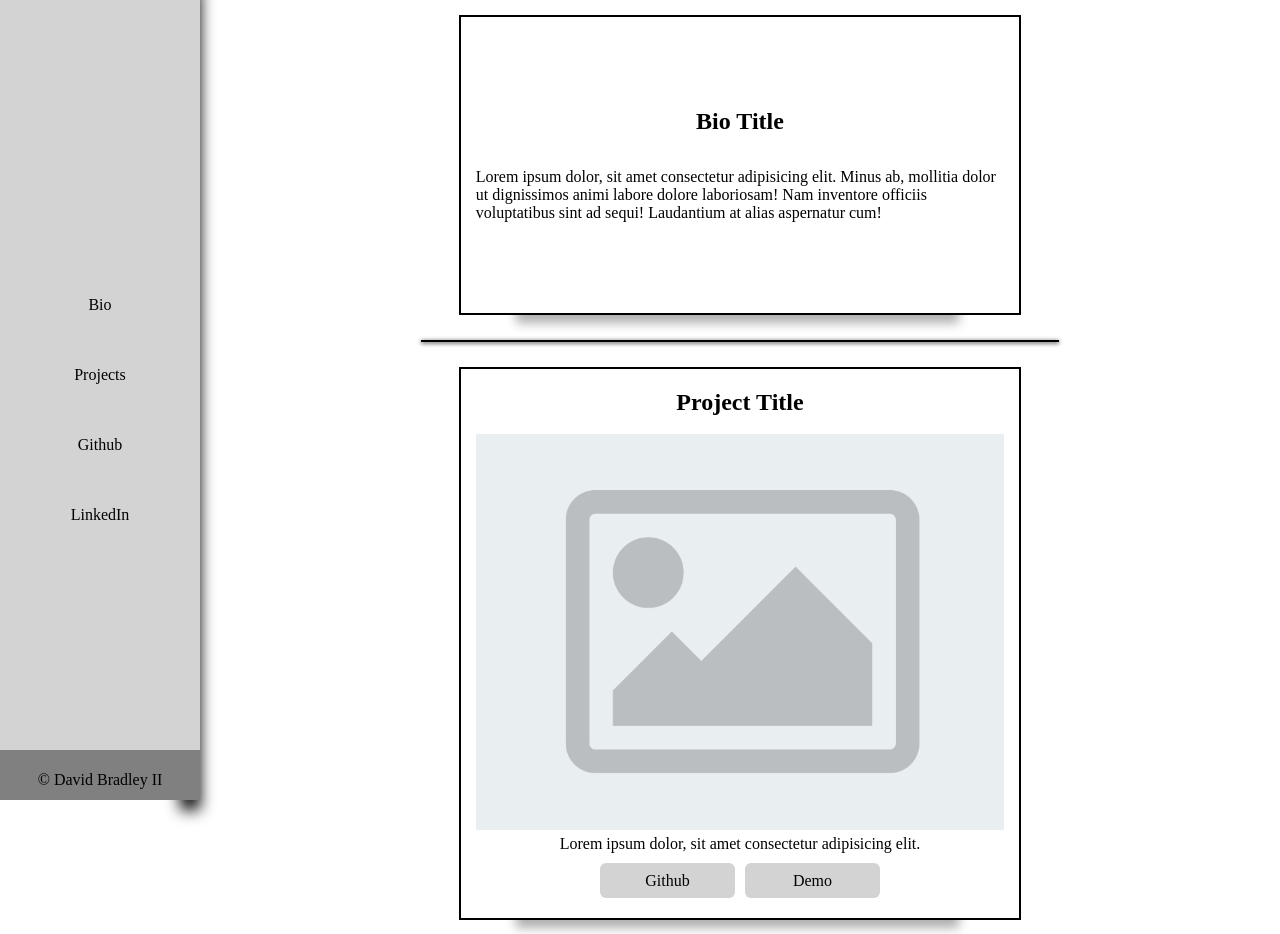
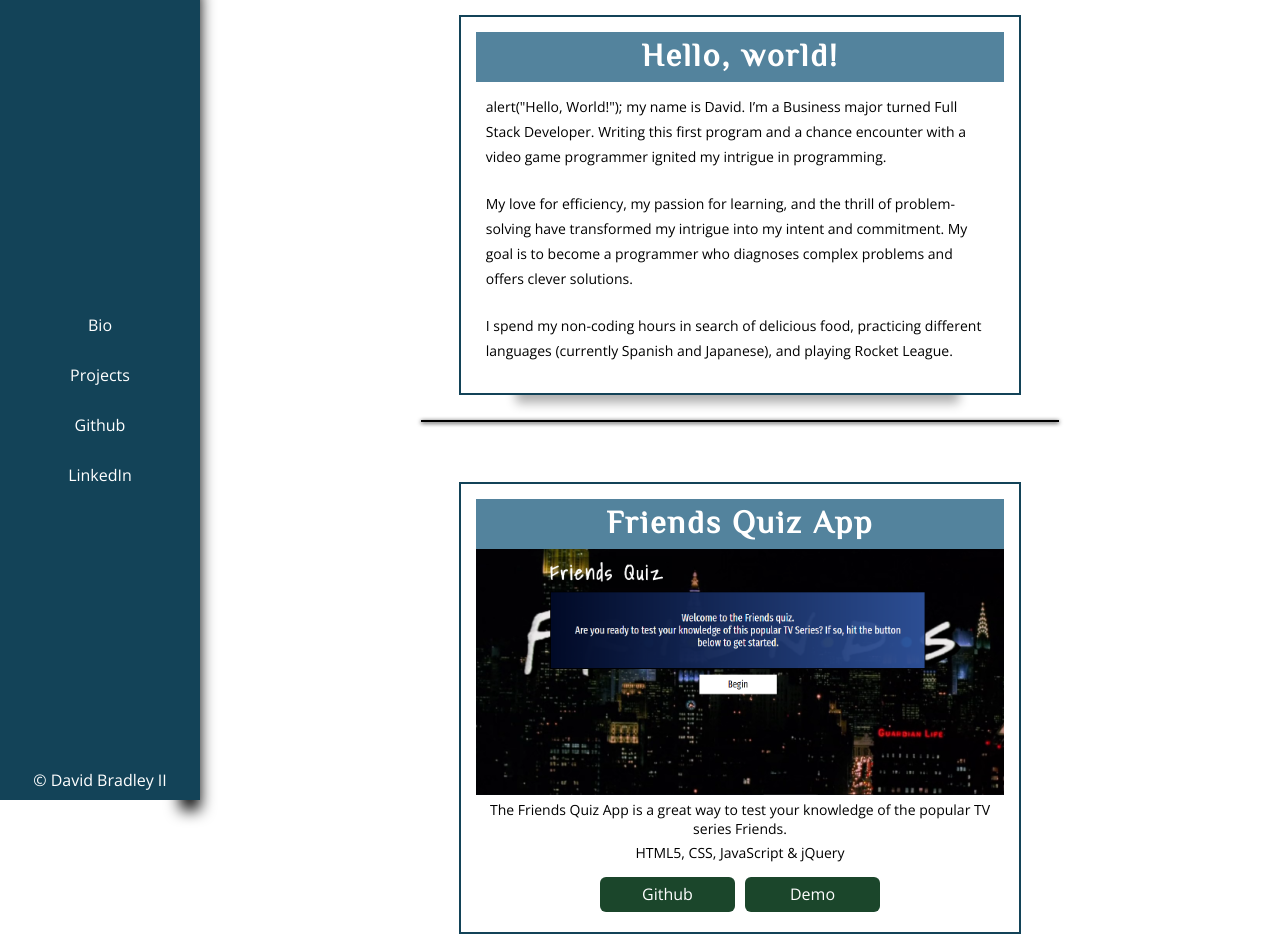
Before and after one commit to davidjbradleyii/portfolio, a plain HTML site: page index.html in a window 1280 px wide. Shown: the top 934 px of the page. Drawn offline with nearby package versions, Linux system fonts and the light colour scheme; a web font is replaced by a local one.

Commit message:
adds portfolio content to complete phase I of portfolio

```diff
--- a/index.css
+++ b/index.css
@@ -6,9 +6,7 @@
 
 body{
     font-size: 16px;
-    /*font-family: 'Gentium Basic', serif;
-    font-family: 'Open Sans', sans-serif;*/
-    font-family: serif;
+    font-family: 'Open Sans', sans-serif;
 }
 
 header{
@@ -16,7 +14,7 @@ header{
     top:0;
     height:50px;
     width:100%;
-    background-color: gray;
+    background-color: hsla(198,64%,21%,1);
     z-index: 100;
 }
 
@@ -25,19 +23,26 @@ ul{
     justify-content: space-evenly;
     align-items: center;
     list-style: none;
-    width:75%;
     height:50px;
     margin: 0 auto;
-    background-color: lightgray;
 }
 
-li{
+li a{
+    display:block;
+    width:70px;
+    height:50px;
+    text-align: center;
+    line-height: 50px;
     text-decoration: none;
+    color:white;
+    font-family: 'Open Sans', sans-serif;
+    font-size: 14px;
 }
 
-a{
-    text-decoration: none;
-    color:black;
+li a:hover{
+    background-color: hsl(159, 53%, 25%);
+    color:white;
+    text-shadow: 1px 1px 1px hsl(0,0%,60%);
 }
 
 main{
@@ -58,9 +63,13 @@ h1, h2{
     position:sticky;
     position: -webkit-sticky;
     top:50px;
-    background-color: white;
+    background-color: hsla(201,31%,47%,1);
     text-align: center;
     padding: 5px;
+    font-size:24px;
+    color:white;
+    font-family: 'Philosopher', sans-serif;
+    letter-spacing: 1px;
 }
 
 section{
@@ -70,10 +79,10 @@ section{
     position: relative;
     width:75%;
     height:auto;
-    margin-top: 35px;
+    margin-top: 50px;
     padding: 15px;
-    border: 2px solid black;
-    background-color: white;
+    border: 2px solid hsla(198,64%,21%,1);
+    background-color: hsla(0,50%,100%,1);
 }
 
 section:after{
@@ -87,7 +96,10 @@ section:after{
 }
 
 section > p{
-    margin-top: 15px;
+    margin-top: 2px;
+    font-size: 14px;
+    line-height: 25px;
+    padding:10px;
 }
 
 figure{
@@ -105,6 +117,14 @@ figure{
 figcaption{
     padding:5px;
     text-align: center;
+    font-family: 'Open Sans', sans-serif;
+    font-size: 14px;
+}
+
+.technologies{
+    display:block;
+    margin-top:5px;
+    margin-bottom: 5px;
 }
 
 .project-links{
@@ -117,16 +137,18 @@ figcaption{
 .project-links a{
     width:135px;
     height: 35px;
-    background-color: lightgray;
+    background-color: hsla(142, 44%, 19%,1);
     margin: 5px;
     line-height: 35px;
     text-align: center;
     border-radius: 6px;
+    text-decoration: none;
+    color:white;
+    font-size: 14px;
 }
 
 .project-links a:hover{
-    text-shadow: 1px 2px 3px #afafaf;
-    background-color: gray;
+    background-color: hsl(159, 53%, 25%);
     color:white;
 }
 
@@ -139,8 +161,10 @@ hr{
 }
 
 #bio{
+    display:block;
     margin-top:75px;
     padding-bottom: 20px;
+    font-family: 'Open Sans', sans-serif;
 }
 
 footer{
@@ -148,9 +172,12 @@ footer{
     bottom: 0;
     width:100%;
     height: 50px;
-    background-color: gray;
+    background-color: hsla(198,64%,21%,1);
     text-align: center;
     z-index: 100;
+    line-height: 50px;
+    color:white;
+    font-family: 'Open Sans', sans-serif;
 }
 
 @media only screen and (min-width: 800px){
@@ -166,7 +193,6 @@ footer{
 
     #bio{
         margin-top:15px;
-        height:300px;
     }
 
     header{
@@ -189,11 +215,13 @@ footer{
         top:0;
         height:50px;
         width:100%;
+        font-size:32px;
+        font-family: 'Philosopher', sans-serif;
+        letter-spacing: 2px;
     }
 
     nav{
         height: 100%;
-        background-color: lightgray;
     }
 
     ul{
@@ -201,32 +229,42 @@ footer{
         justify-content: center;
         height: 100%;
         width: 100%;
+        background-color: hsla(198,64%,21%,1);
     }
 
-    li{
-        margin-top: 20px;
+    li a{
+        display:block;
+        max-width: 0;
+        min-width:200px;
         height:50px;
-        width:100%;
         text-align: center;
         line-height: 50px;
+        text-decoration: none;
+        color:white;
+        font-family: 'Open Sans', sans-serif;
+        font-size: 16px;
     }
 
-    li:hover{
-        background-color: white;
-        text-shadow: 1px 1px 5px rgba(0,0,0,.3);
+    li a:hover{
+        background-color: hsl(159, 53%, 25%);
+        color:white;
+        text-shadow: 1px 1px 1px hsl(0,0%,60%);
     }
 
     section{
         max-width:750px;
         border: none;
-        margin-top: 15px;
-        border:2px solid black;
+        border: 2px solid hsla(198,64%,21%,1);
+    }
+
+    .project-links a{
+        font-size: 16px;
     }
 
     footer{
         width: 200px;
         height: 50px;
-        background-color: gray;
+        background-color: hsla(198,64%,21%,1);
         text-align: center;
         line-height: 50px;
         padding: 5px;
--- a/index.html
+++ b/index.html
@@ -5,6 +5,8 @@
     <meta name="viewport" content="width=device-width, initial-scale=1.0">
     <meta http-equiv="X-UA-Compatible" content="ie=edge">
     <link href="https://fonts.googleapis.com/css?family=Gentium+Basic|Open+Sans&display=swap" rel="stylesheet">
+    <link href="https://fonts.googleapis.com/css?family=Quicksand:700&display=swap" rel="stylesheet">
+    <link href="https://fonts.googleapis.com/css?family=Philosopher&display=swap" rel="stylesheet">
     <link href="index.css" type="text/css" rel="stylesheet" />
     <title>David Bradley: Portfolio</title>
 </head>
@@ -14,26 +16,31 @@
             <ul>
                 <li><a href="#bio">Bio</a></li>
                 <li><a href="#projects">Projects</a></li>
-                <li><a href="#github">Github</a></li>
-                <li><a href="#linkedin">LinkedIn</a></li>
+                <li><a href="https://github.com/davidjbradleyii">Github</a></li>
+                <li><a href="http://www.linkedin.com/in/david-bradley-ii-70347849">LinkedIn</a></li>
             </ul>
         </nav>
     </header>
     <main role="main">
         <div class="wrapper">
         <section  id="bio">
-            <h1>Bio Title</h1>
-            <p>Lorem ipsum dolor, sit amet consectetur adipisicing elit. Minus ab, mollitia dolor ut dignissimos animi labore dolore laboriosam! Nam inventore officiis voluptatibus sint ad sequi! Laudantium at alias aspernatur cum!</p>
+            <h1>Hello, world!</h1>
+            <p>alert("Hello, World!"); my name is David. I’m a Business major turned Full Stack Developer. Writing this first program and a chance encounter with a video game programmer ignited my intrigue in programming.</p>
+
+            <p>My love for efficiency, my passion for learning, and the thrill of problem-solving have transformed my intrigue into my intent and commitment. My goal is to become a programmer who diagnoses complex problems and offers clever solutions.</p>
+
+            <p>I spend my non-coding hours in search of delicious food, practicing different languages (currently Spanish and Japanese), and playing Rocket League.</p>
         </section>
         <hr />
         <section  id="projects">
-            <h2>Project Title</h2>
+            <h2>Friends Quiz App</h2>
             <figure>
-                <img src="imgPlaceholder.png" alt="Placeholder" class="m-img d-img"/>
-                <figcaption>Lorem ipsum dolor, sit amet consectetur adipisicing elit.</figcaption>
+                <img src="quiz-app-frontpage.png" alt="Placeholder" class="m-img d-img"/>
+                <figcaption>The Friends Quiz App is a great way to test your knowledge of the popular TV series Friends. <span class="technologies">HTML5, CSS, JavaScript & jQuery</span>
+                </figcaption>
             </figure>
             <div class="project-links">
-                <a href="#">Github</a><a href="#">Demo</a>
+                <a href="https://github.com/davidjbradleyii/quiz-app">Github</a><a href="clearclear">Demo</a>
             </div>
         </section>
         <section class="projects">
```
Also changed, not shown: quiz-app-frontpage-800px-width.png (added), quiz-app-frontpage.png (added).
